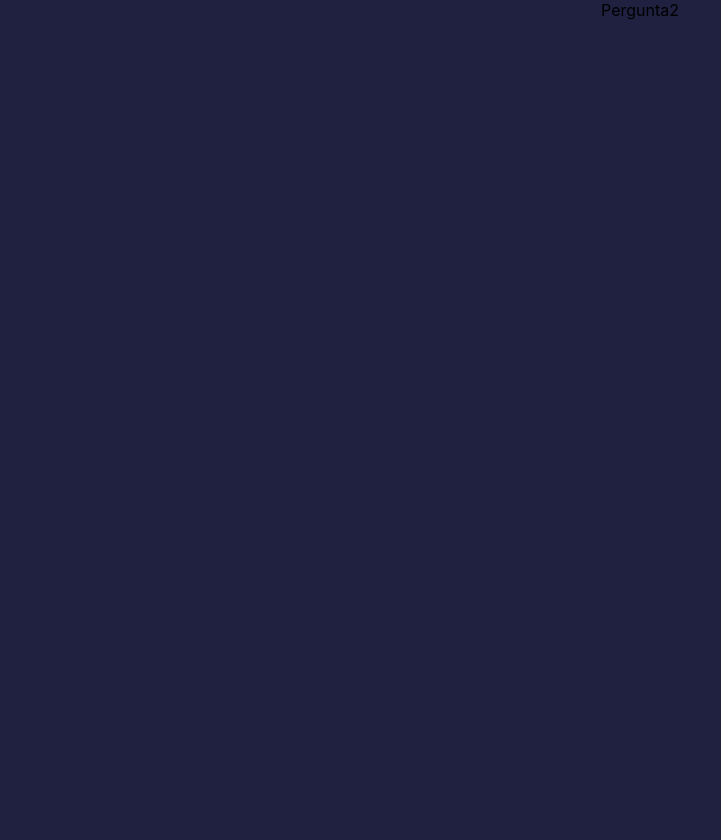
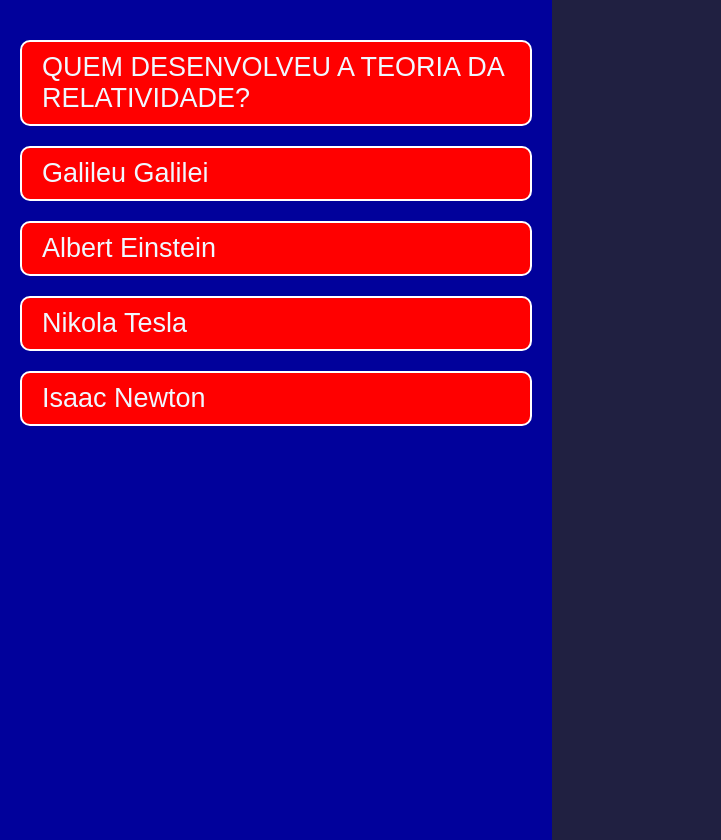
Before and after one commit to VFrnk/IFPInaPraca, a React (Create React App) app: page /a in a window 1280 px wide. Shown: the whole page, without its empty margins (0-721 px from the left). Before the commit the page ends 800 px from the top, so only its background shows below. Built offline with nearby package versions, Linux system fonts and the light colour scheme.

Commit message:
mod 05/12

```diff
--- a/src/App.js
+++ b/src/App.js
@@ -1,4 +1,5 @@
 import './App.css';
+import Gameover from './Screens/Gameover/Gameover';
 import Home from './Screens/Home/Home';
 import Game from './Screens/Game/Game';
 import { BrowserRouter, Routes, Route } from 'react-router-dom';
@@ -10,6 +11,7 @@ function App() {
         <Routes>
         <Route path='/' element={<Home />} />
         <Route path='/a' element={<Game />} />
+        <Route path='/end' element={<Gameover/>}/>
         </Routes>
       </div>
     </BrowserRouter>
--- /dev/null
+++ b/src/Components/Question/Question.css
@@ -0,0 +1,18 @@
+.column{
+    background-color:rgb(1, 1, 155);
+    width: 40vw;
+    height: 100vh;
+    padding: 20px;
+}
+.statement,.answer{
+    margin-top: 20px;
+    color: aliceblue;
+    background-color: red;
+    padding: 10px 20px;
+    border: 2px solid white;
+    border-radius: 10px;
+    align-content: flex-start;
+    text-align: left;
+    font-size: 27px;
+    font-family: Arial, Helvetica, sans-serif;
+}
--- /dev/null
+++ b/src/Components/Question/Question.jsx
@@ -0,0 +1,45 @@
+import React, { useState } from "react";
+import './Question.css';
+import { useNavigate } from "react-router-dom";
+
+export default function Question({ statement, answers }) {
+  const [feedback, setFeedback] = useState(null); // Estado para o feedback da resposta
+
+  // Função para embaralhar as respostas
+  const shuffleAnswers = (answers) => {
+    return [...answers].sort(() => Math.random() - 0.5);
+  };
+
+  const shuffledAnswers = shuffleAnswers(answers);
+
+  const navigate = useNavigate();
+  const perder = () => {
+    return(navigate('/end'))
+  }
+  // Função chamada ao clicar em uma resposta
+  const handleAnswerClick = (isCorrect) => {
+    if (isCorrect) {
+      setFeedback("Você acertou! ");
+    } else {
+      perder()
+    }
+  };
+
+  return (
+    <div className="column">
+      <div className="statement">{statement}</div>
+      <div className="answers">
+        {shuffledAnswers.map((answer, index) => (
+          <div
+            key={index}
+            className="answer"
+            onClick={() => handleAnswerClick(answer.correta)} // Passa se a resposta está correta
+          >
+            {answer.texto}
+          </div>
+        ))}
+      </div>
+      {feedback && <div className="feedback">{feedback}</div>}
+    </div>
+  );
+}
--- a/src/Screens/Game/Game.jsx
+++ b/src/Screens/Game/Game.jsx
@@ -1,8 +1,15 @@
+import Question from "../../Components/Question/Question";
+import perguntas from "../../Data/questions.json"
+
 function Game() {
+    let questionNumber = (Math.floor(Math.random()*4));
     return(
         <div>
-            Pergunta2
+            <Question
+            statement = {perguntas.perguntas[questionNumber].enunciado.toUpperCase()}
+            answers = {perguntas.perguntas[questionNumber].alternativas}
+            />
         </div>
-    )
+    );
 }
 export default Game;
--- /dev/null
+++ b/src/Screens/Gameover/Gameover.css
@@ -0,0 +1,22 @@
+:root{
+    background-color: rgb(32, 32, 65);
+}
+.content{
+    margin: 200px 200px;
+}
+.title{
+    font-size: 70px;
+    font-family: Arial, Helvetica, sans-serif;
+    color: aliceblue;
+    margin-bottom: 50px;
+}
+.button{
+    background-color: crimson;
+    width: 270px;
+    height: 50px;
+    border: none;
+    border-radius: 20px;
+    font: 300 30px arial ;
+    color: antiquewhite;
+
+}
--- /dev/null
+++ b/src/Screens/Gameover/Gameover.jsx
@@ -0,0 +1,24 @@
+import './Gameover.css';
+import { useNavigate } from 'react-router-dom';
+
+function Gameover() {
+
+    const navigate = useNavigate();
+
+    const jogar = () => {
+        navigate('/')
+    };
+
+    return (
+        <div className="content">
+            <div className="title">
+                Voce Perdeu
+            </div>
+            <div className="button-div">
+                <button className='button' onClick={jogar}>Jogar de Novo</button>
+            </div>
+        </div>
+    );
+}
+
+export default Gameover;
```
